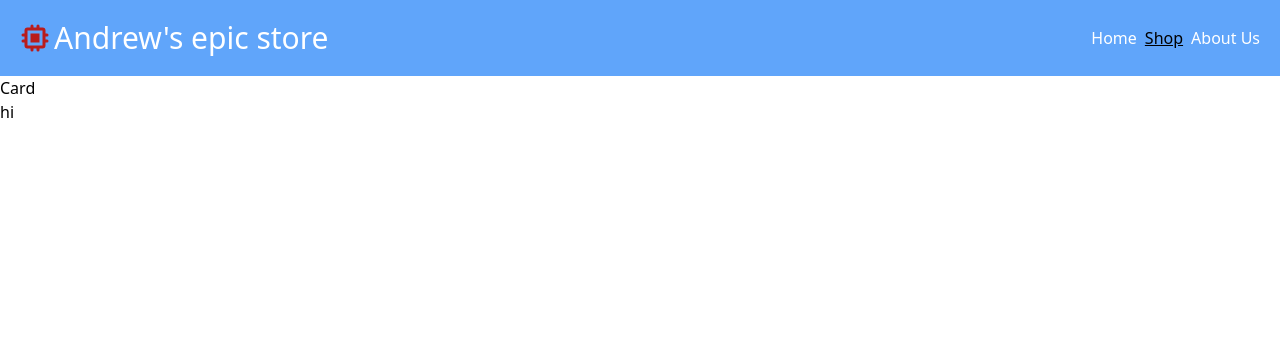
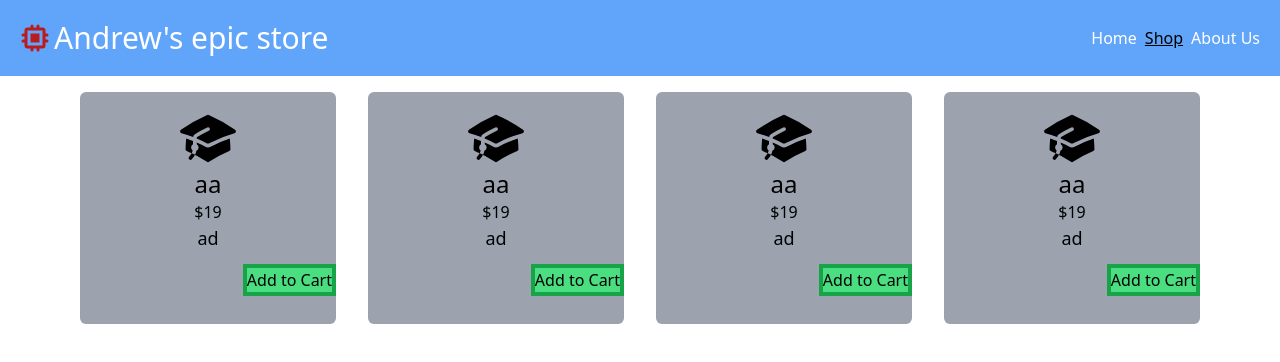
Before and after one commit to AndreiTotoro/andrews-shop, a Next.js app: page /shop in a window 1280 px wide. Shown: the top 362 px of the page. Built offline with nearby package versions, Linux system fonts and the light colour scheme.

Commit message:
Add cards and card component and style card

```diff
--- a/components/Card.tsx
+++ /dev/null
@@ -1,7 +0,0 @@
-import React from 'react'
-
-export const Card = () => {
-  return (
-    <div>Card</div>
-  )
-}
--- a/components/Content.tsx
+++ /dev/null
@@ -1,10 +0,0 @@
-import React from 'react'
-import { Card } from './Card'
-
-export const Content = () => {
-  return (
-    <div>
-      <Card />
-    </div>
-  )
-}
--- /dev/null
+++ b/components/Item.tsx
@@ -0,0 +1,20 @@
+import React, { FC, ReactNode } from 'react'
+
+interface Props{
+  image: ReactNode
+  name: string
+  price: string
+  description: string
+}
+
+export const Item:FC<Props> = ({image, name, price, description}) => {
+  return (
+    <div className='flex flex-col bg-gray-400 basis-1/5 items-center rounded-md m-4 py-4'>
+      <div className='text-6xl'>{image}</div>
+      <p className='text-2xl'>{name}</p>
+      <p className='text-md'>${price}</p>
+      <p className='text-lg'>{description}</p>
+      <button className='bg-green-400 border-4 border-green-600 self-end my-3'>Add to Cart</button>
+    </div>
+  )
+}
--- /dev/null
+++ b/components/Items.tsx
@@ -0,0 +1,15 @@
+import React from 'react'
+import { Item } from './Item'
+import { HiAcademicCap } from "react-icons/hi2";
+
+
+export const Items = () => {
+  return (
+    <div className='flex flex-wrap justify-center'>
+      <Item description='ad' image={<HiAcademicCap />} name="aa" price='19'/>
+      <Item description='ad' image={<HiAcademicCap />} name="aa" price='19'/>
+      <Item description='ad' image={<HiAcademicCap />} name="aa" price='19'/>
+      <Item description='ad' image={<HiAcademicCap />} name="aa" price='19'/>
+    </div>
+  )
+}
--- a/pages/shop/index.tsx
+++ b/pages/shop/index.tsx
@@ -1,5 +1,5 @@
 import React from 'react'
-import { Content } from '../../components/Content'
+import { Items } from '../../components/Items'
 import { Navbar } from '../../components/Navbar'
 
 
@@ -7,8 +7,7 @@ function Shop() {
   return (
     <div>
     <Navbar />
-    <Content />
-    hi
+    <Items />
     </div>
   )
 }
```
